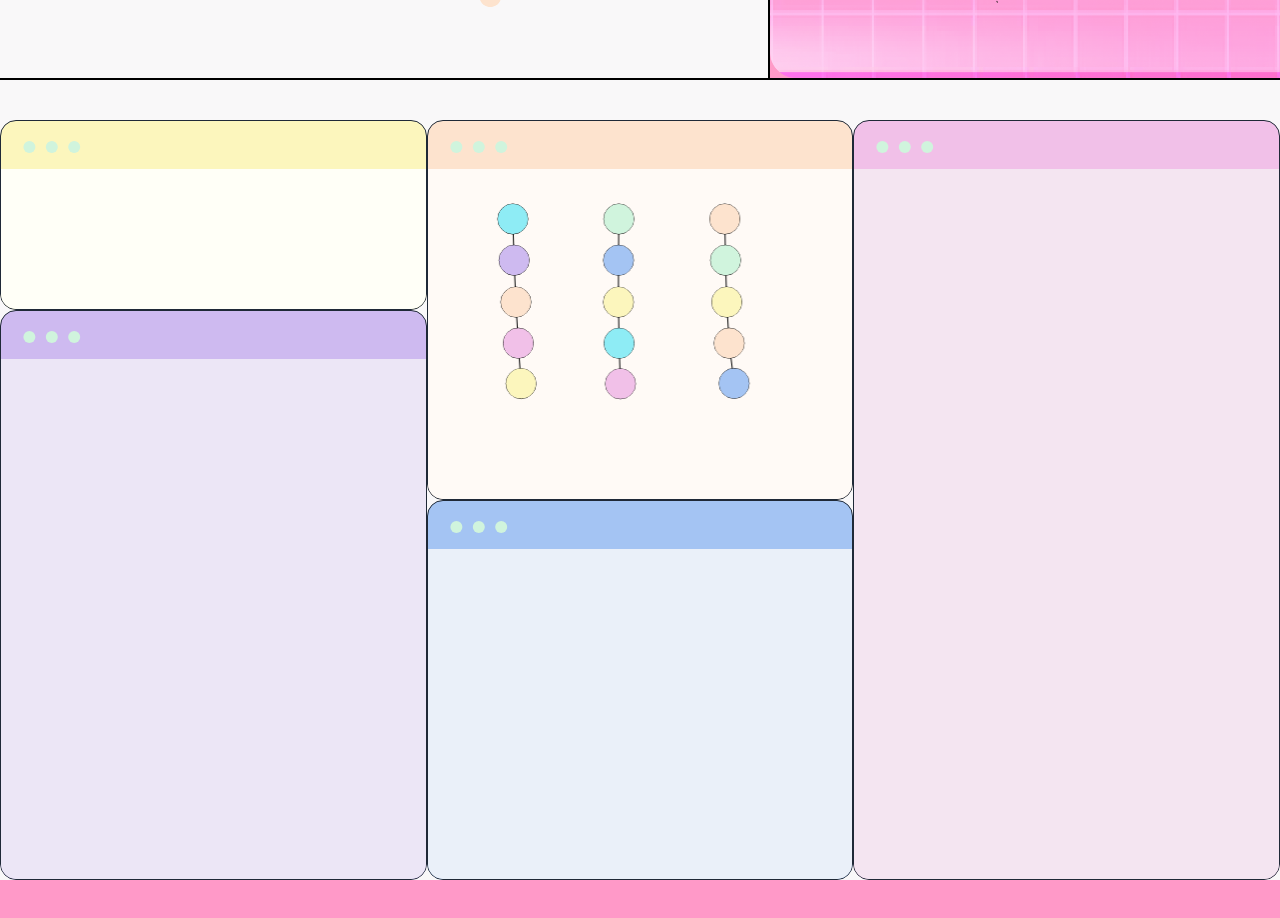
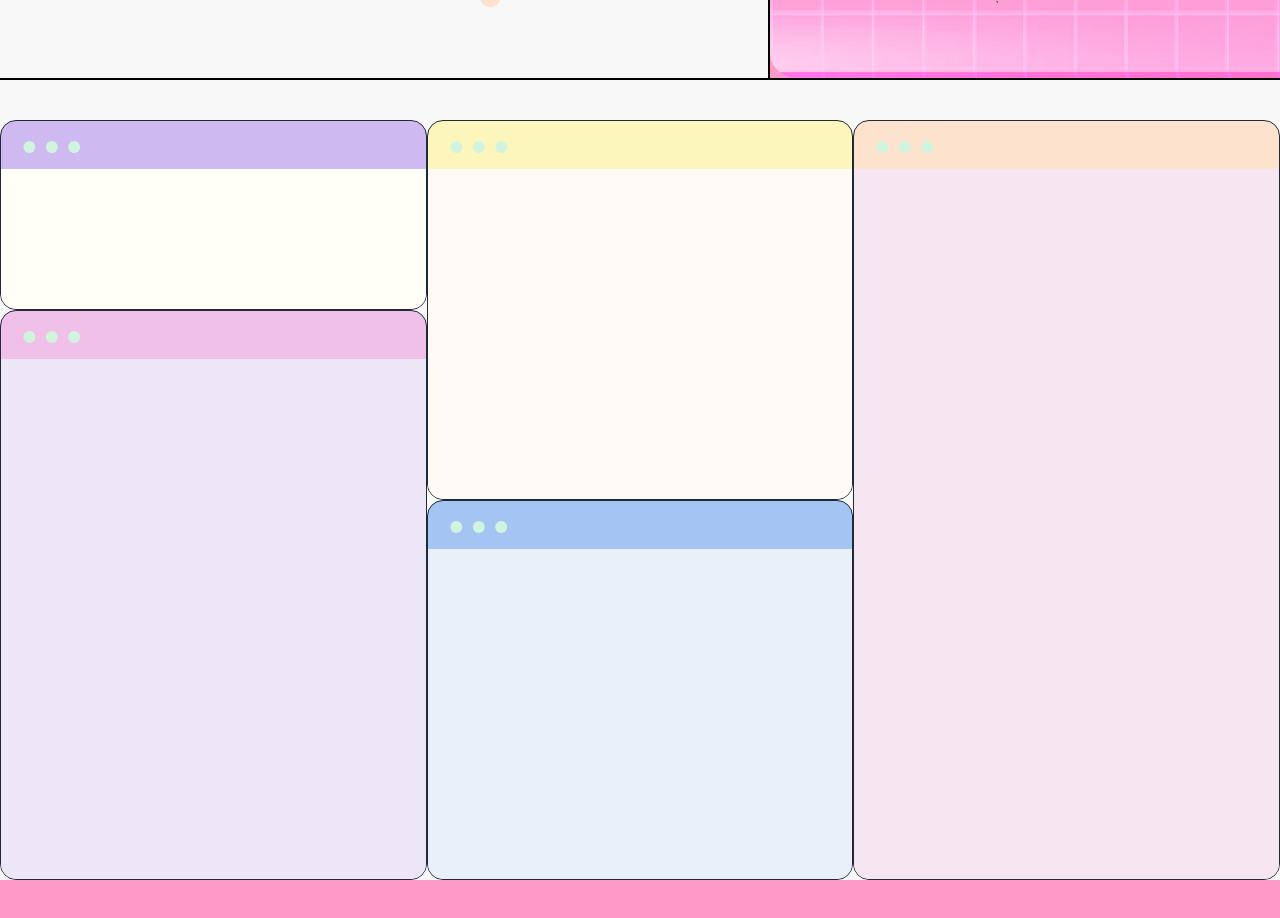
Before and after one commit to 93Belen/belencita-web, a Vue app: page / in a window 1280 px wide. Shown: the part 1480-2398 px from the top of the page. Built offline with nearby package versions, Linux system fonts and the light colour scheme; a web font is replaced by a local one.

Commit message:
unified tabs and windows

```diff
--- a/src/Sections/Fidgets.vue
+++ b/src/Sections/Fidgets.vue
@@ -1,61 +1,53 @@
 <script setup>
 import BallChain from '../components/Fidgets/BallChain.vue'
 import { onMounted, ref } from 'vue'
+let mobile = ref(true)
+onMounted(() => {
+    if(window.innerWidth > 900){
+        mobile.value = false
+    }
+})
 
+window.addEventListener('resize', () => {
+     if(window.innerWidth > 900){
+        mobile.value = false
+    }
+    else {
+        mobile.value = true
+    }
+})
 
 </script>
 
 <template>
     <div class="h-[70vh] overflow-hidden md:h-screen w-screen bg-white pt-10">
-        <!-- Mobile -->
-        <div role="tablist" class="tabs h-full tabs-lifted md:hidden grid-cols-5">
-            <input type="radio" name="my_tabs_2" role="tab" class="tab bg-purple tab-active [--tab-bg:#CEBAF0] [--tab-border-color:transparent]" aria-label="" />
-            <div role="tabpanel" class="tab-content bg-purple p-6 h-[70vh]">
-                Tab content 1
-            </div>
-
-            <input type="radio" name="my_tabs_2" role="tab" class="tab bg-yellow [--tab-bg:#FCF6BD] [--tab-border-color:transparent]"  aria-label="" />
-            <div role="tabpanel" class="tab-content bg-yellow p-6 h-[70vh]">
-                Tab content 2
-            </div>
-
-            <input type="radio" name="my_tabs_2" role="tab" class="tab bg-orange [--tab-bg:#FDE3CE] [--tab-border-color:transparent]" aria-label="" />
-            <div role="tabpanel" class="tab-content bg-orange p-6 h-[70vh] w-screen">
-            </div>
-
-            <input type="radio" name="my_tabs_2" role="tab" class="tab bg-pink [--tab-bg:#F1C0E8] [--tab-border-color:transparent]" aria-label="" />
-            <div role="tabpanel" class="tab-content bg-pink p-6 h-[70vh]">
-                Tab content 4
-            </div>
-
-            <input type="radio" name="my_tabs_2" role="tab" class="tab bg-blue [--tab-bg:#A4C4F3] [--tab-border-color:transparent]" aria-label="" />
-            <div role="tabpanel" class="tab-content bg-blue p-6 h-[70vh]">
-                Tab content 5
-            </div>
-        </div>
-        <!-- Desktop -->
-       <div class="hidden h-full md:grid grid-cols-3 grid-rows-4">
-            <div class="mockup-window bg-yellow border">
+       <div :role="mobile? 'tablist' : ''" :class="mobile ? 'tabs tabs-lifted grid-cols-5' : 'h-full md:grid grid-cols-3 grid-rows-4'">
+           <input v-if="mobile" type="radio" name="my_tabs_2" role="tab" class="tab bg-purple tab-active [--tab-bg:#CEBAF0] [--tab-border-color:transparent]" aria-label="" />
+            <div :role="mobile? 'tabpanel' : ''" :class="mobile? 'tab-content bg-purple p-6 h-[70vh]':'mockup-window bg-purple border'">
                 <div class="bg-[#FFFFF7] flex justify-center h-full px-4 py-16">
 
                 </div>
             </div>
-            <div class="mockup-window bg-orange row-span-2 border">
-                <div class="bg-[#FFFAF6] flex justify-center h-full">
+            <input v-if="mobile" type="radio" name="my_tabs_2" role="tab" class="tab bg-yellow [--tab-bg:#FAF8CB] [--tab-border-color:transparent]" aria-label="" />
+            <div :role="mobile? 'tabpanel' : ''" :class="mobile? 'tab-content bg-yellow p-6 h-[70vh]':'mockup-window bg-yellow border row-span-2'">
+                <div class="bg-[#FFFAF6] flex justify-center w-full h-full">
                     <BallChain/>
                 </div>
             </div>
-            <div class="mockup-window bg-pink row-span-4 border">
+            <input v-if="mobile" type="radio" name="my_tabs_2" role="tab" class="tab bg-orange [--tab-bg:#FDE3CE] [--tab-border-color:transparent]" aria-label="" />
+            <div :role="mobile? 'tabpanel' : ''" :class="mobile? 'tab-content bg-orange p-6 h-[70vh]':'mockup-window bg-orange border row-span-4'">
                 <div class="bg-[#F4E5F1] flex justify-center h-full px-4 py-16">
 
                 </div>
             </div>
-            <div class="mockup-window bg-purple col-start-1 row-span-3 border">
+            <input v-if="mobile" type="radio" name="my_tabs_2" role="tab" class="tab bg-pink [--tab-bg:#F1C0E8] [--tab-border-color:transparent]" aria-label="" />
+            <div :role="mobile? 'tabpanel' : ''" :class="mobile? 'tab-content bg-pink p-6 h-[70vh]':'mockup-window bg-pink border row-span-3'">
                 <div class="bg-[#ECE6F6] flex justify-center h-full px-4 py-16">
 
                 </div>
             </div>
-            <div class="mockup-window bg-blue row-span-2 border">
+            <input v-if="mobile" type="radio" name="my_tabs_2" role="tab" class="tab bg-blue [--tab-bg:#A4C4F3] [--tab-border-color:transparent]" aria-label="" />
+            <div :role="mobile? 'tabpanel' : ''" :class="mobile? 'tab-content bg-blue p-6 h-[70vh]':'mockup-window bg-blue border row-span-2'">
                 <div class="bg-[#EAF0F9] flex justify-center h-full px-4 py-16"></div>
             </div>
        </div>
```
